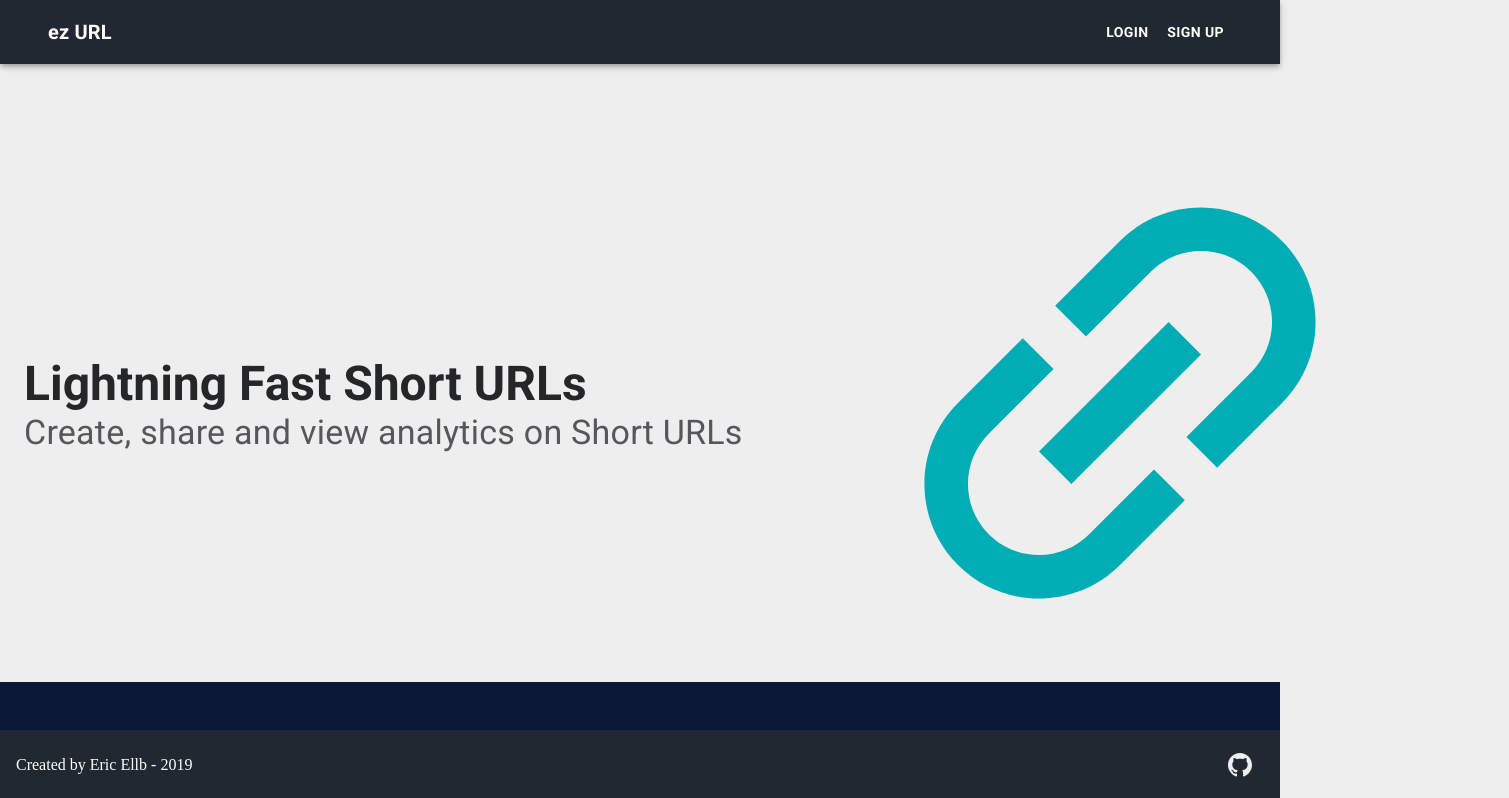
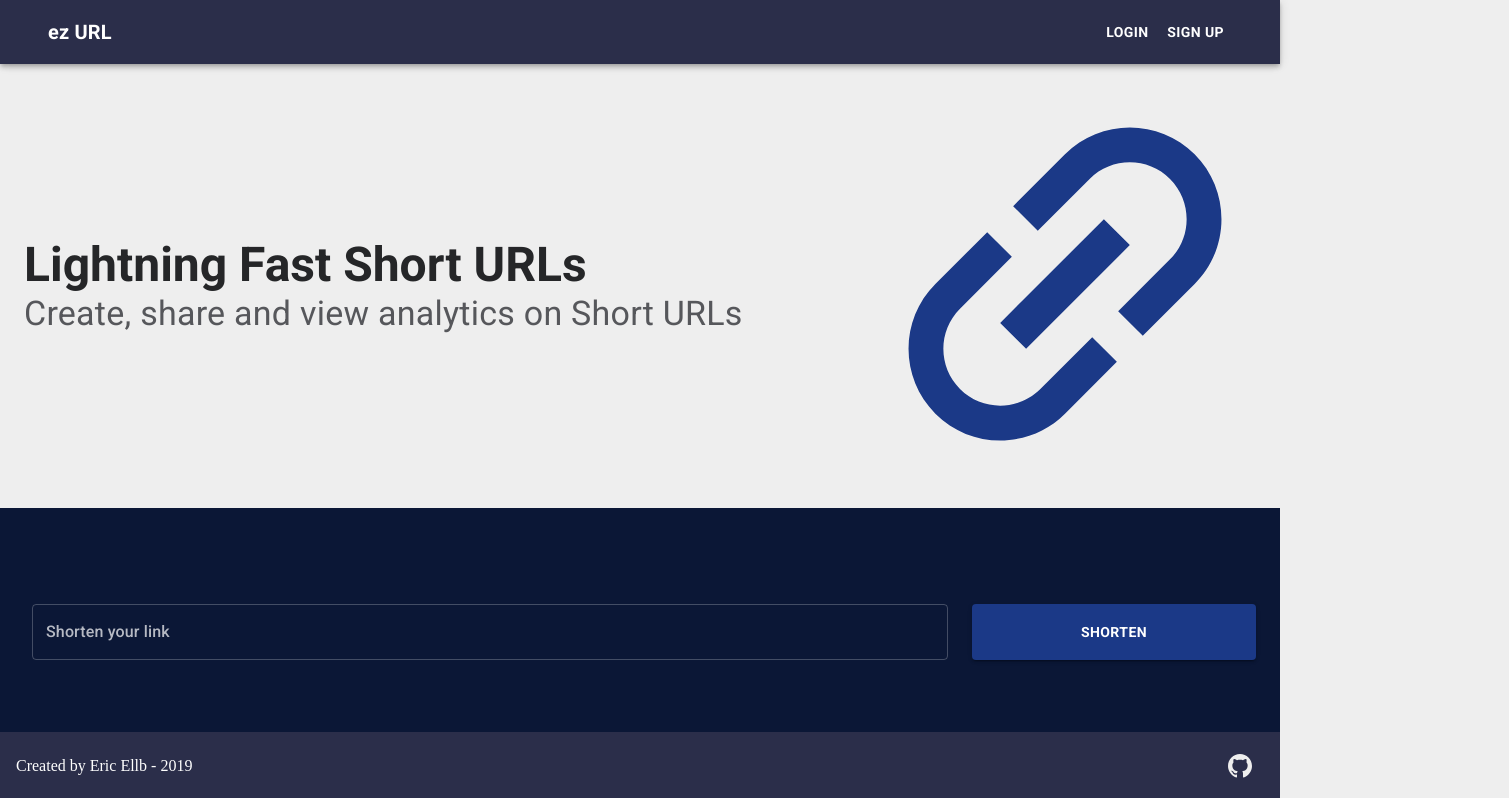
Before and after one commit to ericellb/Lightning-Link, a React (Create React App) app in the folder client/: page / in a window 1280 px wide. Shown: the top 798 px of the page, 1509 px wide, since content can reach past the window. Built offline with nearby package versions, Linux system fonts and the light colour scheme.

Commit message:
Visual Tweaks

```diff
--- a/client/src/components/App/index.tsx
+++ b/client/src/components/App/index.tsx
@@ -34,7 +34,7 @@ const theme = createMuiTheme({
     },
     MuiAppBar: {
       colorPrimary: {
-        backgroundColor: '#222831'
+        backgroundColor: '#2b2e4a'
       }
     }
   },
--- a/client/src/components/Footer/index.tsx
+++ b/client/src/components/Footer/index.tsx
@@ -6,8 +6,8 @@ const useStyles = makeStyles(theme => ({
     position: 'fixed',
     bottom: '0',
     width: '100%',
-    backgroundColor: '#222831',
-    height: '70px',
+    backgroundColor: '#2b2e4a',
+    height: '8.5vh',
     zIndex: 1000,
     display: 'flex',
     alignItems: 'center',
--- a/client/src/components/Hero/index.tsx
+++ b/client/src/components/Hero/index.tsx
@@ -4,7 +4,7 @@ import { InsertLink } from '@material-ui/icons';
 
 const useStyles = makeStyles(theme => ({
   gridContainer: {
-    marginTop: '4em'
+    marginTop: '0em'
   },
   flex: {
     display: 'flex',
@@ -28,10 +28,10 @@ const useStyles = makeStyles(theme => ({
     color: '#56575b'
   },
   linkImage: {
-    height: '550px',
-    width: '550px',
+    height: '55vh',
+    width: '55vh',
     transform: 'rotate(135deg)',
-    color: '#00adb5'
+    color: '#1b3987'
   }
 }));
 
--- a/client/src/components/Shortener/index.tsx
+++ b/client/src/components/Shortener/index.tsx
@@ -5,7 +5,7 @@ const useStyles = makeStyles(theme => ({
   container: {
     width: '100%',
     backgroundColor: '#0b1736',
-    height: '260px'
+    height: '30vh'
   },
   flex: {
     display: 'flex',
```
